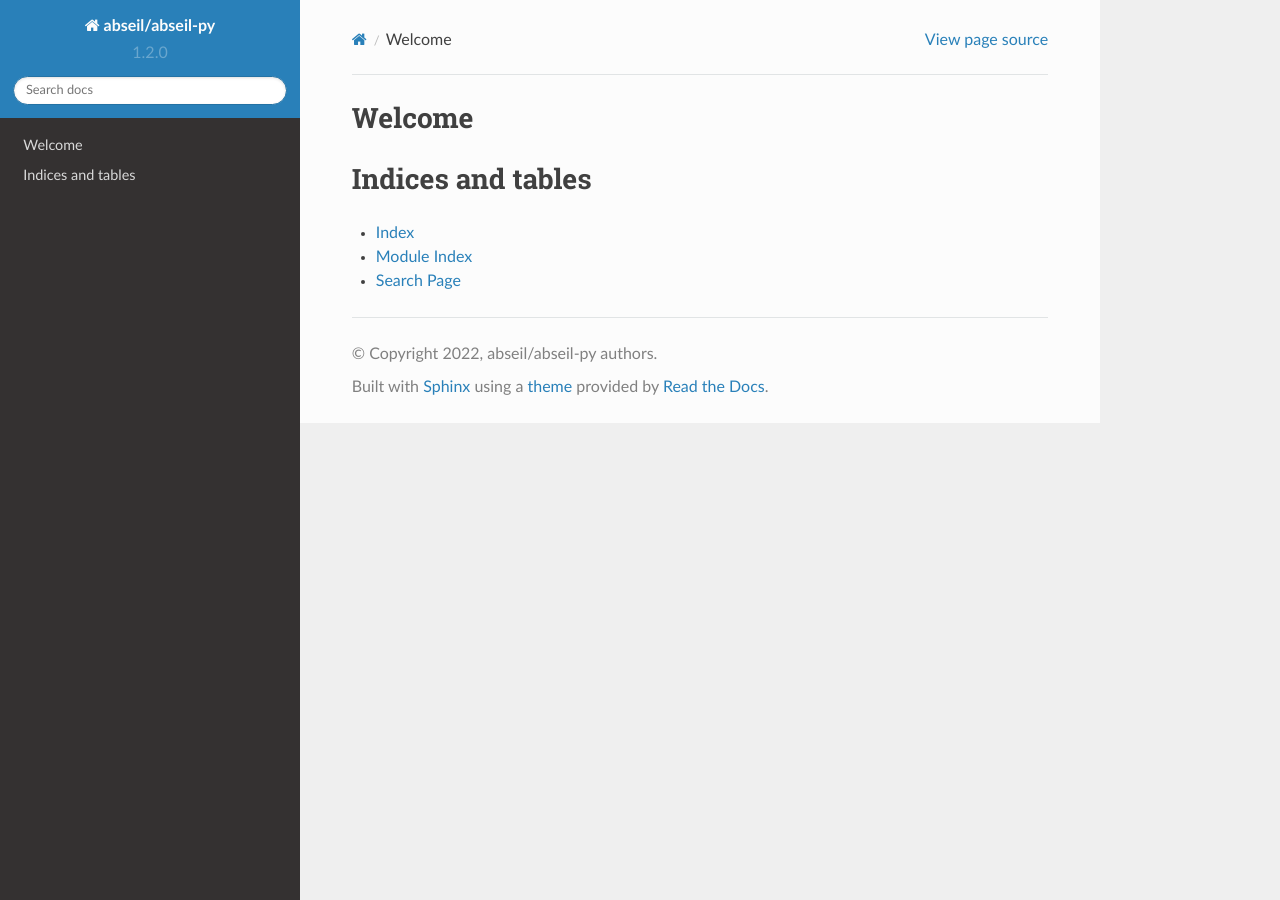
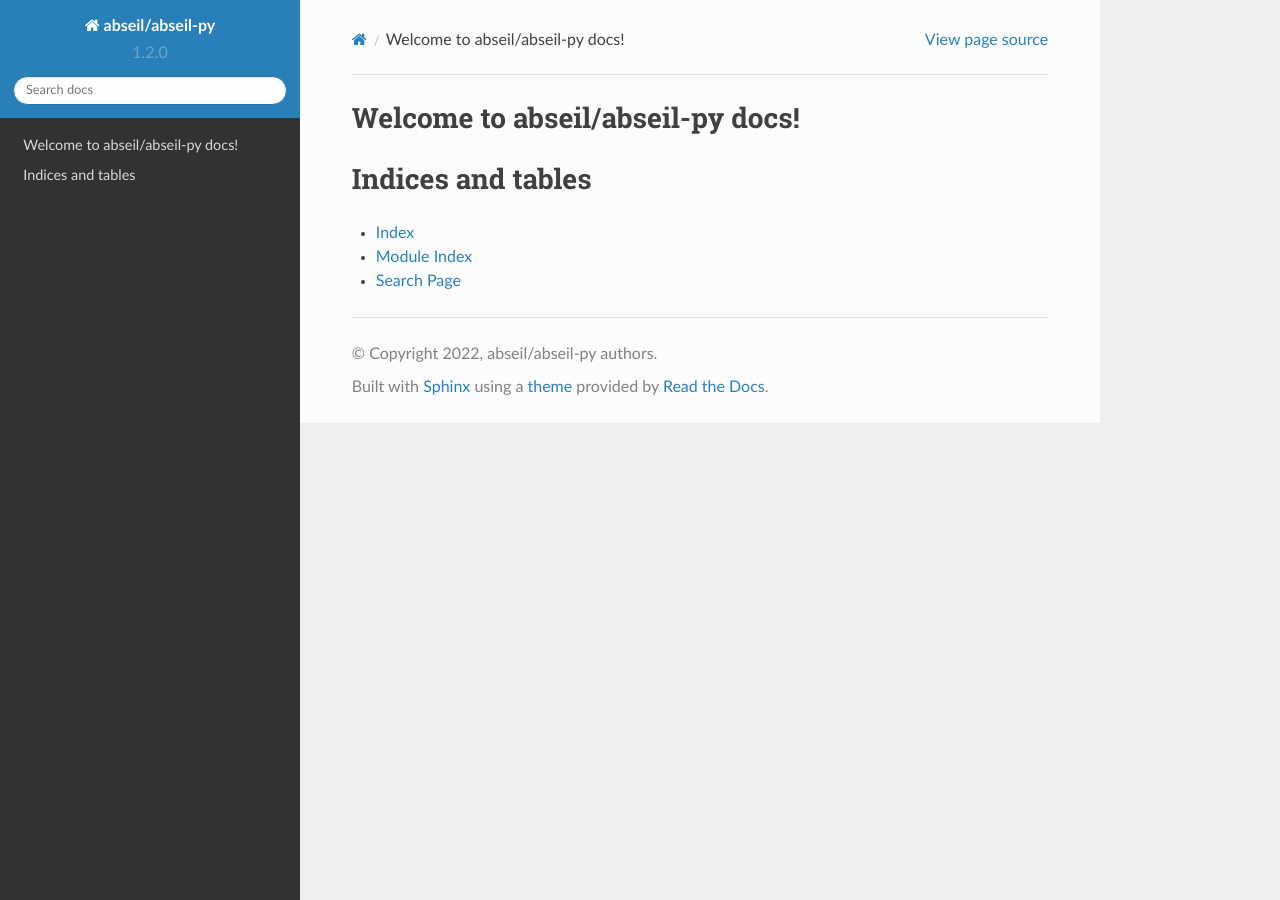
Before and after one commit to abseil/abseil-py, a Sphinx documentation site: the page built from docs/source/index.rst, in a window 1280 px wide. Built offline with Sphinx 7.4.7 and the Read the Docs theme 2.0.0, drawn with Linux system fonts in a browser that asks for light colours; pages that are not in the unit, such as notebooks, are missing from menus.

Commit message:
Update index.rst

```diff
--- a/docs/source/index.rst
+++ b/docs/source/index.rst
@@ -1,5 +1,5 @@
-Welcome
-=======
+Welcome to abseil/abseil-py docs!
+=================================
 
 .. toctree::
    :maxdepth: 2
```
